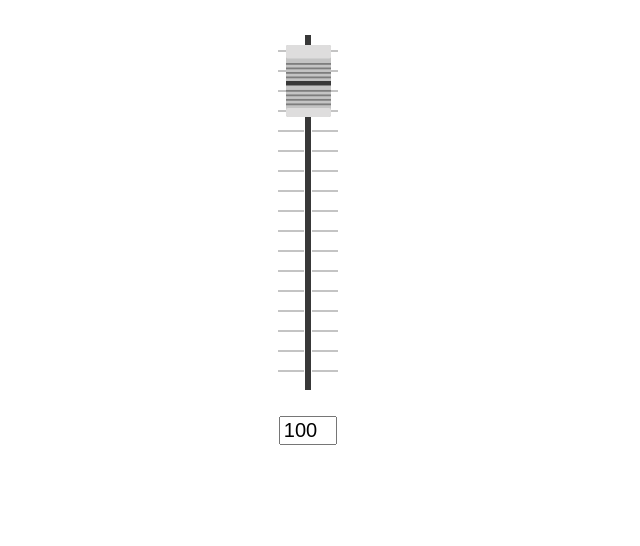
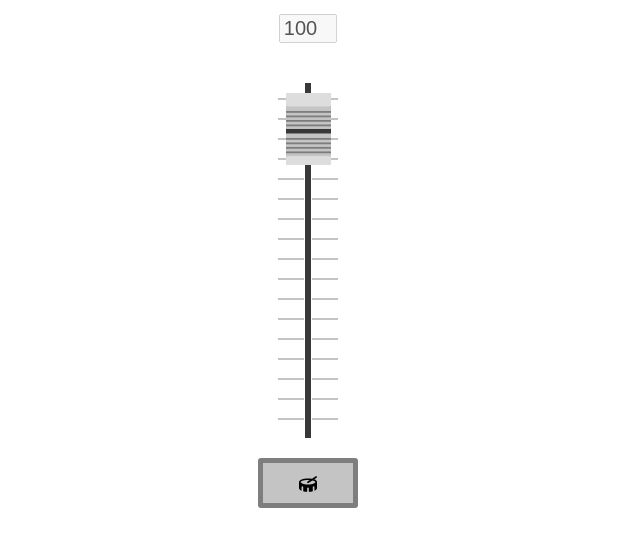
Before and after one commit to edperkin/CustomMixerComponents, a plain HTML site: page fader/index.html in a window 1280 px wide. Shown: the whole page, without its empty margins (0-640 px from the left). Drawn offline with Linux system fonts and the light colour scheme.

Commit message:
added activation checkbox

```diff
--- a/fader/index.html
+++ b/fader/index.html
@@ -7,14 +7,18 @@
     <link rel="stylesheet" href="styles.css">
 </head>
 <body>
+<div id="input-container">
+    <input type="number" id="value-input" min="0" max="100" value="100" disabled>
+</div>
 <div id="fader-container">
     <div id="fader">
         <img id="track-svg" draggable="false" src="FaderTrackRender.svg" alt="fader-track">
         <img id="fader-svg" draggable="false" src="FaderRender.svg" alt="fader">
     </div>
-</div>
-<div id="input-container">
-    <input type="number" id="value-input" min="0" max="100" value="100">
+    <input type='checkbox' id='check'/>
+    <label for="check" class="custom-checkbox">
+        <img src="icons/drum-solid.svg" class="check-icon" alt="drum"/>
+    </label>
 </div>
 </body>
 </html>
--- a/fader/script.js
+++ b/fader/script.js
@@ -2,6 +2,7 @@ document.addEventListener('DOMContentLoaded', () => {
     const faderSvg = document.getElementById('fader-svg');
     const valueInput = document.getElementById('value-input');
     const faderContainer = document.getElementById('fader-container');
+    const checkbox = document.getElementById('check');
     const faderHeight = faderSvg.clientHeight;
     const containerHeight = faderContainer.clientHeight;
 
@@ -9,12 +10,18 @@ document.addEventListener('DOMContentLoaded', () => {
     let startY;
     let startTop;
 
+    checkbox.addEventListener("change", function () {
+        valueInput.disabled = !checkbox.checked;
+    })
+
     faderSvg.addEventListener('mousedown', (e) => {
-        isDragging = true;
-        startY = e.clientY;
-        startTop = faderSvg.offsetTop;
-        document.addEventListener('mousemove', onMouseMove);
-        document.addEventListener('mouseup', onMouseUp);
+        if (checkbox.checked) {
+            isDragging = true;
+            startY = e.clientY;
+            startTop = faderSvg.offsetTop;
+            document.addEventListener('mousemove', onMouseMove);
+            document.addEventListener('mouseup', onMouseUp);
+        }
     });
 
     function onMouseMove(e) {
--- a/fader/styles.css
+++ b/fader/styles.css
@@ -39,3 +39,46 @@
     font-size: 20px;
     width: 50px;
 }
+
+#check {
+    display: none;
+}
+
+.custom-checkbox {
+    display: inline-block;
+    width: 90px;
+    height: 40px;
+    background-color: #c4c4c4;
+    border: 5px solid #7e7e7e;
+    border-radius: 3px;
+    cursor: pointer;
+    position: relative;
+    z-index: 2;
+}
+
+.custom-checkbox::after {
+    content: '';
+    position: absolute;
+    top: 50%;
+    left: 50%;
+    width: 90px;
+    height: 40px;
+    background-color: #c8001b;
+    transform: translate(-50%, -50%) scale(0);
+    transition: transform 0.2s ease;
+    border-radius: 2px;
+    opacity: 0.5;
+}
+
+#check:checked + .custom-checkbox::after {
+    transform: translate(-50%, -50%) scale(1);
+}
+
+.check-icon {
+    z-index: 1;
+    position: absolute;
+    top: 30%;
+    left: 40%;
+    width: 20%;
+    user-select: none;
+}
```
Also changed, not shown: fader/icons/boombox-fill.svg (added), fader/icons/drum-solid.svg (added), fader/icons/face-smile-solid.svg (added), fader/icons/guitar-solid.svg (added), fader/icons/microphone-solid.svg (added), fader/icons/spotify.svg (added).
